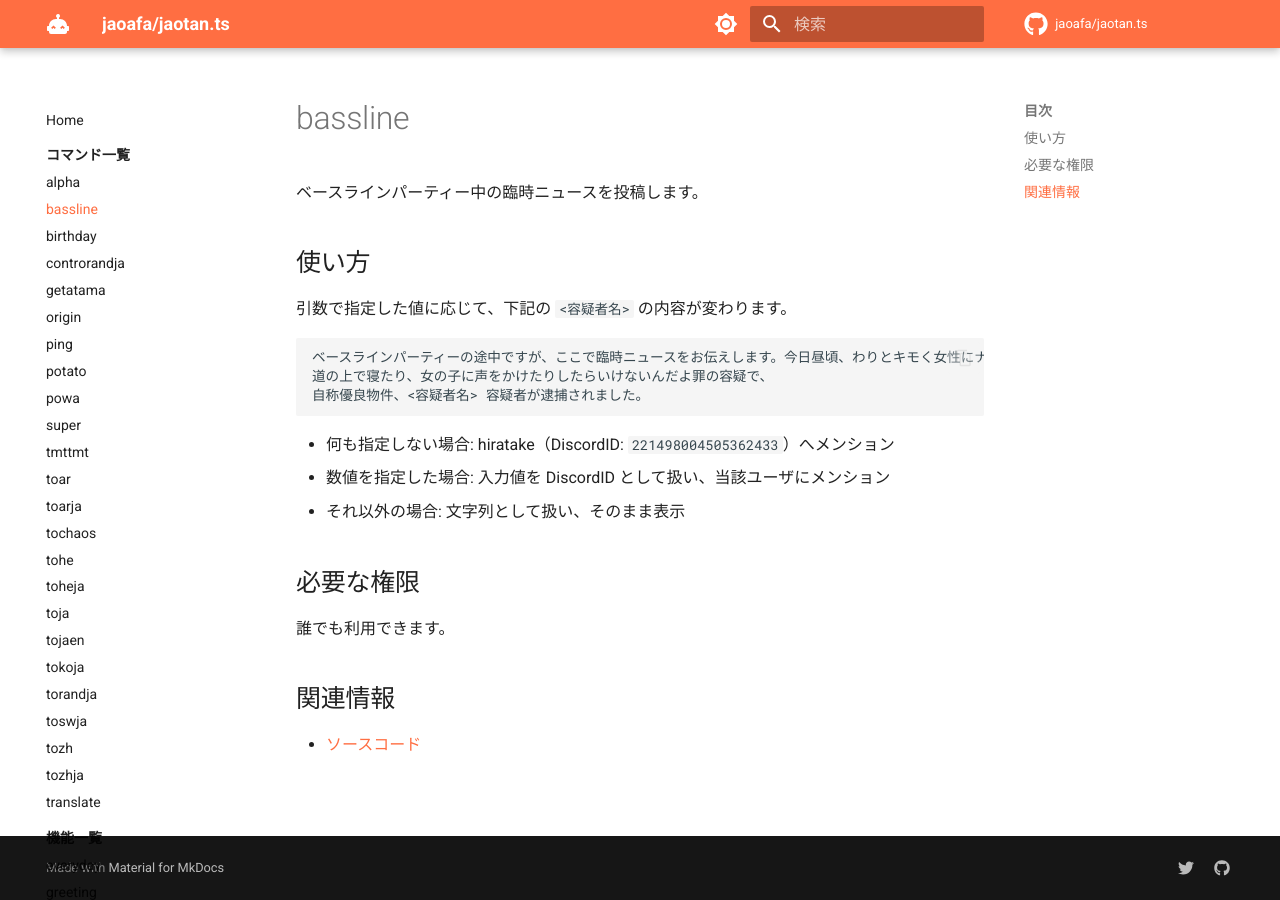
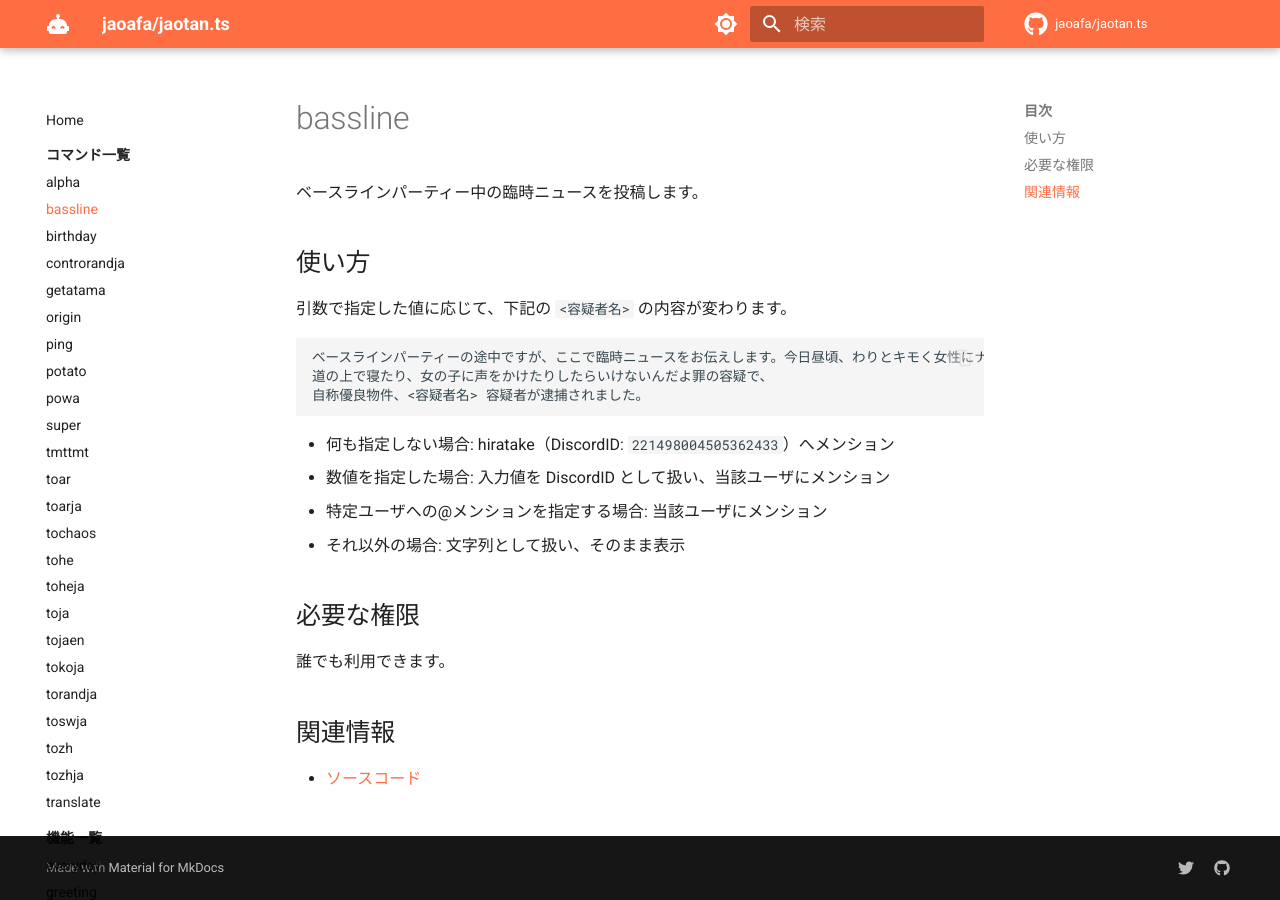
Before and after one commit to jaoafa/jaotan.ts, an MkDocs documentation site: the page built from docs/commands/bassline.md, in a window 1280 px wide. Built offline with MkDocs 1.6.1 and Material for MkDocs 9.7.7, drawn with Linux system fonts in a browser that asks for light colours; comment, search, counter and statistics services are not loaded.

Commit message:
docs: basslineコマンドの引数指定について記述を追加 (#346)
basslineコマンドの引数指定について記述を追加

Co-authored-by: Tomachi <8929706+book000@users.noreply.github.com>

```diff
--- a/docs/commands/bassline.md
+++ b/docs/commands/bassline.md
@@ -17,6 +17,7 @@ template: command.html
 
 - 何も指定しない場合: hiratake（DiscordID: `221498004505362433`）へメンション
 - 数値を指定した場合: 入力値を DiscordID として扱い、当該ユーザにメンション
+- 特定ユーザへの@メンションを指定する場合: 当該ユーザにメンション
 - それ以外の場合: 文字列として扱い、そのまま表示
 
 ## 必要な権限
```
